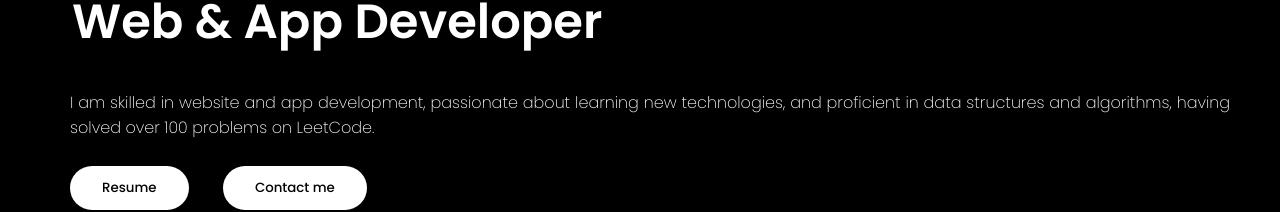
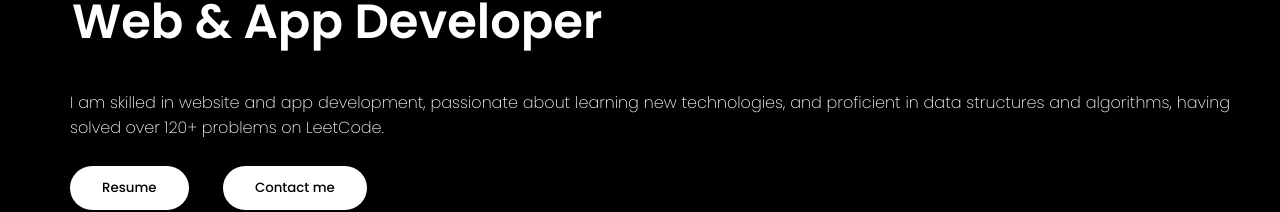
Before and after one commit to gauthamgryffindor/portfolio, a React (Create React App) app: page / in a window 1280 px wide. Shown: the part 336-548 px from the top of the page. Built offline with nearby package versions, Linux system fonts and the light colour scheme.

Commit message:
Update Intro.js

```diff
--- a/src/components/Intro.js
+++ b/src/components/Intro.js
@@ -1,6 +1,6 @@
 import "./Intro.css";
 
-import resume from "../assets/Resume.pdf";
+import resume from "../assets/GauthamCV4.pdf";
 const intro = () => {
   return (
     <section className="intro" id="intro">
@@ -13,7 +13,7 @@ const intro = () => {
         <p className="para">
           I am skilled in website and app development, passionate about learning
           new technologies, and proficient in data structures and algorithms,
-          having solved over 100 problems on LeetCode.
+          having solved over 120+ problems on LeetCode.
         </p>
         <div className="buttonbox">
           <a href={resume} download>
```
